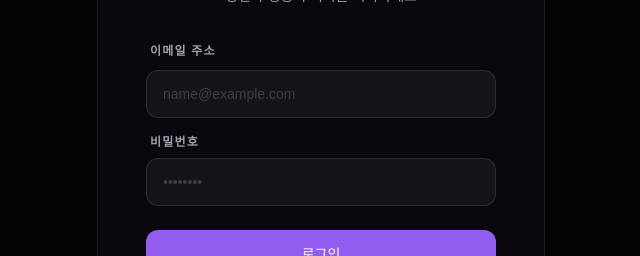
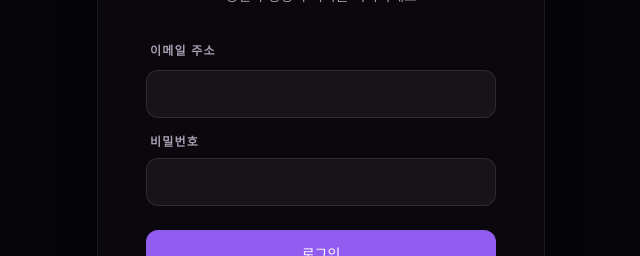
Before and after one commit to ryuji-dev/biblian365, a Next.js app: page /login in a window 1280 px wide. Shown: the part 285-541 px from the top of the page, without its empty margins (319-959 px from the left). Built offline with nearby package versions, Linux system fonts and the light colour scheme; a web font is replaced by a local one.

Commit message:
fix: 로그인 페이지 placeholder 제거

```diff
--- a/app/(auth)/login/page.tsx
+++ b/app/(auth)/login/page.tsx
@@ -87,7 +87,6 @@ export default function LoginPage() {
                   <Input
                     id="email"
                     type="email"
-                    placeholder="name@example.com"
                     value={email}
                     onChange={(e) => setEmail(e.target.value)}
                     required
@@ -103,7 +102,6 @@ export default function LoginPage() {
                 <Input
                   id="password"
                   type="password"
-                  placeholder="••••••••"
                   value={password}
                   onChange={(e) => setPassword(e.target.value)}
                   required
```
